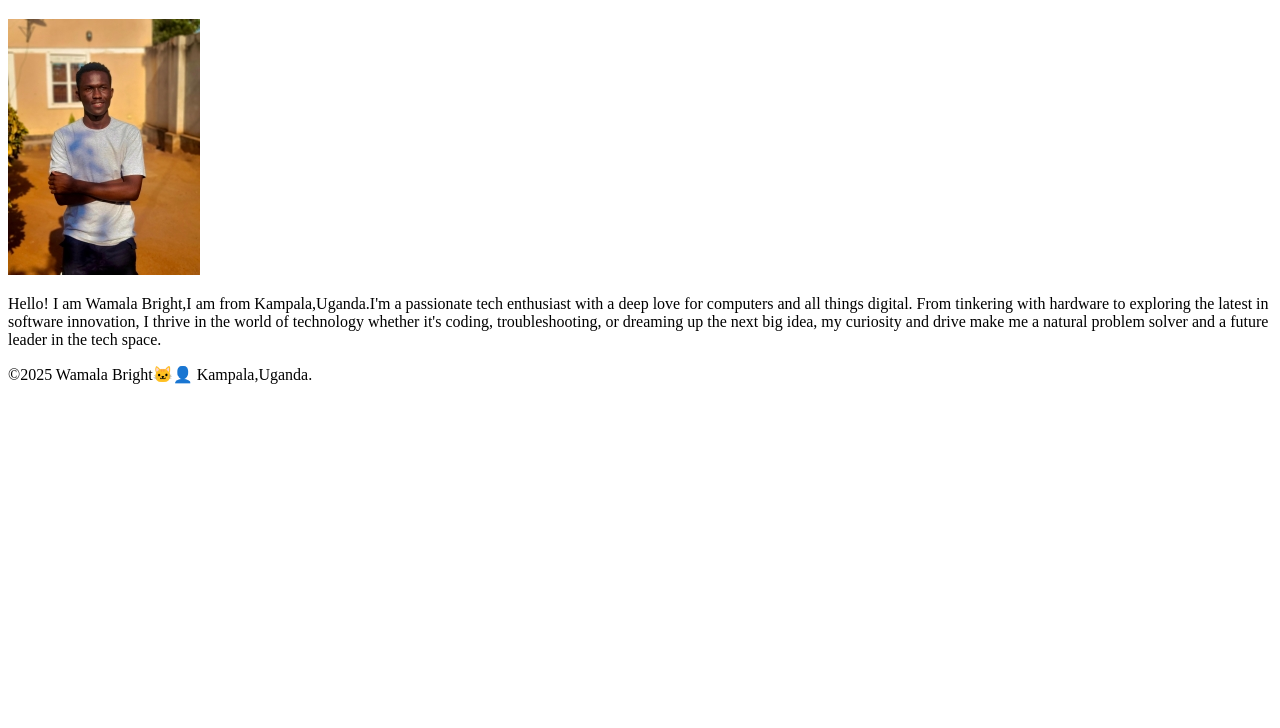
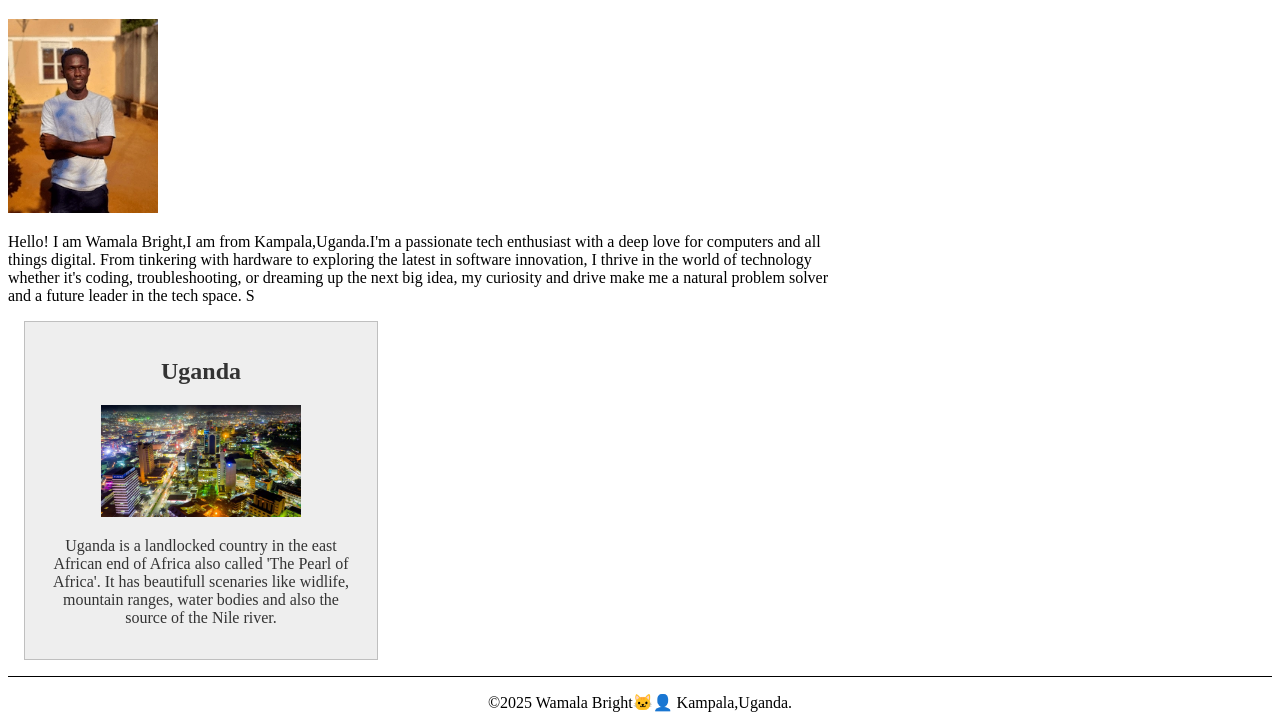
Before and after one commit to Wamala-Bright/wdd130, a plain HTML site: page index.html in a window 1280 px wide. Shown: the part 87-815 px from the top of the page. Drawn offline with Linux system fonts and the light colour scheme.

Commit message:
Enhanced-home-page

```diff
--- a/index.html
+++ b/index.html
@@ -2,9 +2,14 @@
 <html lang="en">
 
 <head>
-    <meta charset="UTF-8">
+    <meta name="description"
+        content="Describe your home page here using keywords like your name, the course, the purpose for this page.">
+    <meta name="author" content="Your name">
+    <meta name <meta name="" <meta charset="UTF-8">
     <meta name="viewport" content="width=device-width, initial-scale=1.0">
     <title> Wamala Bright | WDD 130</title>
+
+    <link rel="stylesheet" href="styles/styles.css">
 </head>
 
 <body>
@@ -17,7 +22,7 @@
 
     <main>
         <h1>Wamala Bright | WDD 130</h1>
-        <img src="images/Profile.jpg" alt="Wamala Bright">
+        <img src="images/Wamala-Bright-profile-pic.webp" alt="Wamala Bright">
         <p>
             Hello! I am Wamala Bright,I am from Kampala,Uganda.I'm a passionate tech enthusiast
             with a deep love for computers and all things digital. From tinkering with
@@ -26,9 +31,18 @@
             troubleshooting, or dreaming up the next big idea, my curiosity and
             drive make me a natural problem solver and a
             future leader in the tech space.
-
+            S
         </p>
     </main>
+    <aside>
+        <h2>Uganda</h2>
+        <img src="images/Kampala-Capital-City.jpg" alt="Kampala-Uganda">
+        <P>Uganda is a landlocked country in the east African end of Africa also called
+            'The Pearl of Africa'.
+            It has beautifull scenaries like widlife, mountain ranges, water bodies and also the source of the Nile
+            river.
+        </P>
+    </aside>
 
     <footer>
         <p>
--- a/styles/styles.css
+++ b/styles/styles.css
@@ -0,0 +1,26 @@
+ main {
+    max-width: 840px;
+}
+aside{
+    width: 20rem;
+    margin: 1rem;
+    border: 1px solid rgba(0 0 0 / 0.2); /* 1 */
+    padding: 1rem;
+    background-color: #eee;
+    color: #333;
+    text-align: center;
+}
+aside img{
+    width:200px;
+    height: auto;
+}
+main img{
+    width:150px;
+    height: auto;
+}
+p{padding: 0;}
+footer{
+    margin-top:15px;
+    border-top: 1px solid #000;
+    text-align: center;
+}
```
Also changed, not shown: images/Kampala-Capital-City.jpg (added), images/Wamala-Bright-profile-pic.webp (added).
